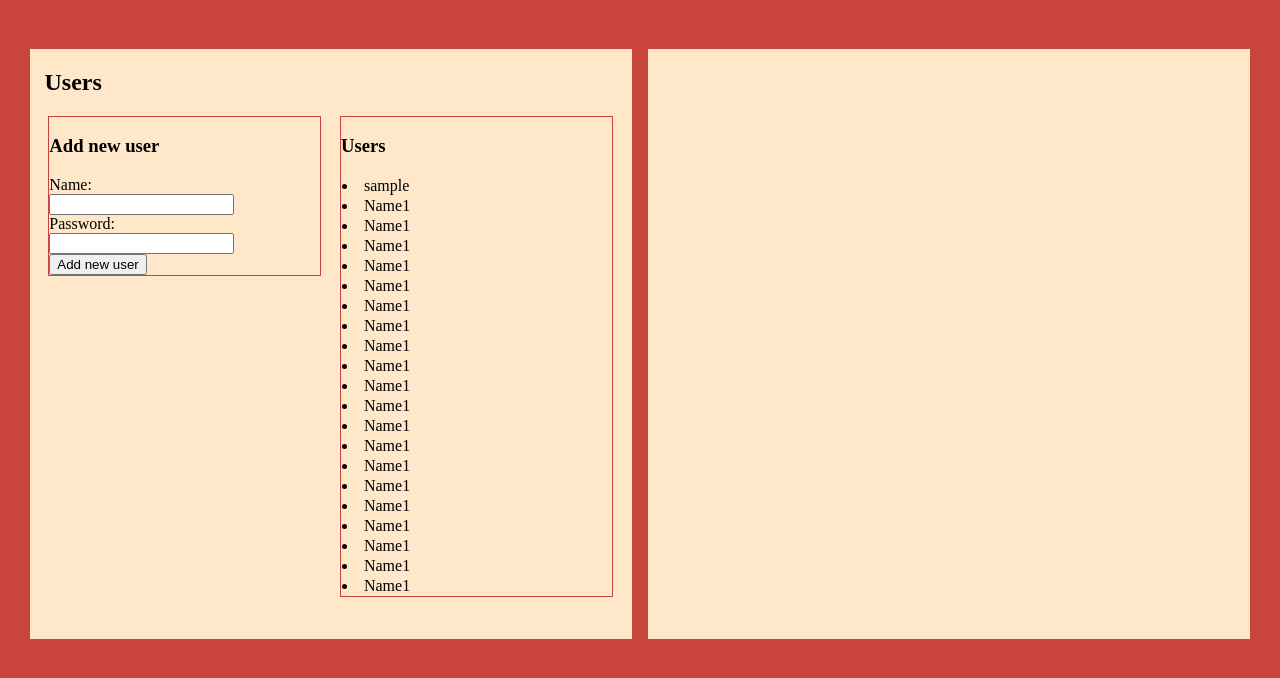
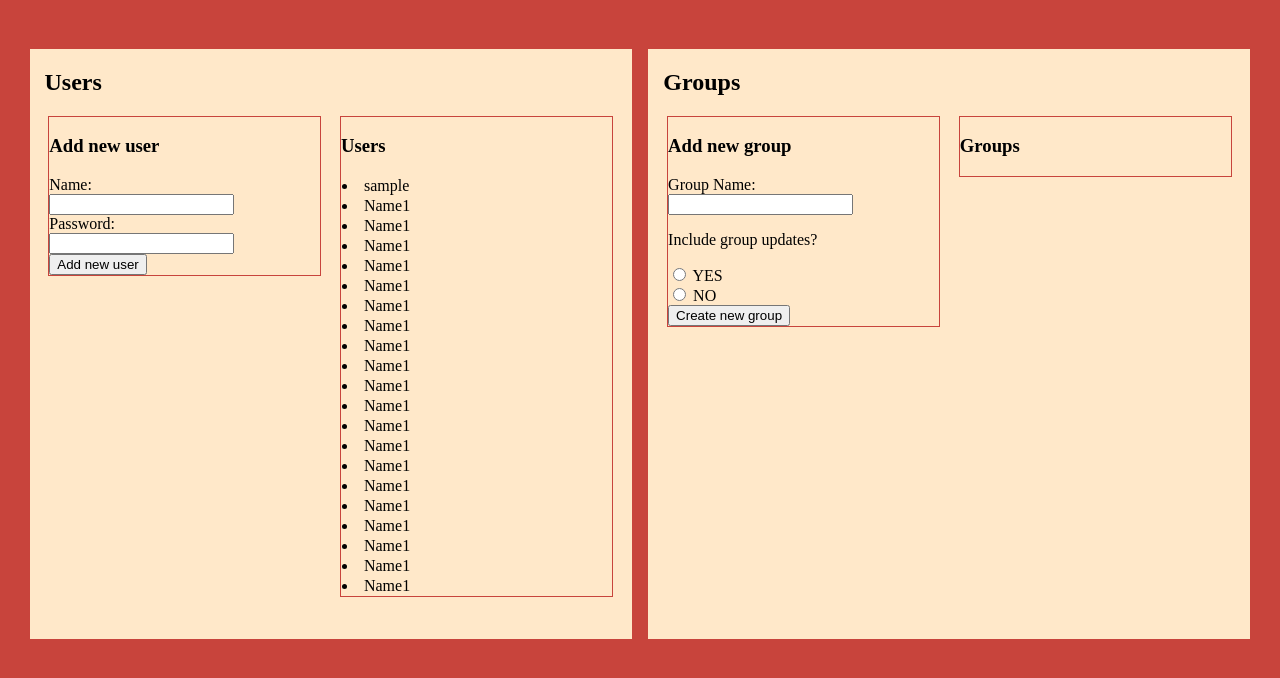
Before and after one commit to ZuzanaOsobova/BP-old, a PHP site: page /settings.php in a window 1280 px wide. Shown: the part 96-774 px from the top of the page. Run offline with PHP 8.4, Linux system fonts and the light colour scheme; the visitor is signed in with stand-in values (Sample User, id 1); data that the repository does not hold is empty.

Commit message:
Group create, včetně přidání relationshipu admin - group, a výčet groups

```diff
--- a/settings.php
+++ b/settings.php
@@ -3,28 +3,79 @@ include "header.inc.php";
 include "user_required.inc.php";
 include "database_connection.inc.php";
 
+$user_id = @$_SESSION['user_id'];
 
 //Making new user
 if (!empty($_POST)){
-    $name = htmlspecialchars(trim($_POST['name']));
+
+
+    if (isset($_POST['user_name'])){
+
+        $user_name = htmlspecialchars(trim($_POST['user_name']));
         $password = htmlspecialchars($_POST['password']);
 
         //checking user name
         $stmt = $db->prepare("SELECT * FROM users WHERE user_name = ? ");
-    $stmt->execute([$name]);
+        $stmt->execute([$user_name]);
 
         if ($stmt ->rowCount() >0){
             $errors ['username']="User with such name already exists.";
 
         }
 
+
         $passwordHash = password_hash($password, PASSWORD_DEFAULT);
 
         if (empty($errors)){
             //inserting new user into database
             $stmt = $db->prepare("INSERT INTO users(user_name, user_password) VALUES (?, ?)");
-        $stmt->execute([$name, $passwordHash]);
+            $stmt->execute([$user_name, $passwordHash]);
+            header('Location:settings.php');
         }
+    }
+
+    if (isset($_POST['group_name'])){
+        $group_name = htmlspecialchars(trim($_POST['group_name']));
+        $group_upgrades = $_POST['group_upgrade'];
+
+        //checking group name
+        $stmt = $db->prepare("SELECT * FROM groups WHERE group_name = ? ");
+        $stmt->execute([$group_name]);
+
+        if ($stmt ->rowCount() >0){
+            $errors ['group_name']="Group with such name already exists.";
+
+        }
+
+        if (empty($errors)){
+            //tvorba nové skupin, edit skupiny nesmí mít renown a readies
+            $group_renown = 0;
+            $group_readies = 0;
+
+            //inserting new group into database
+            $stmt = $db->prepare("INSERT INTO groups(group_name, group_updates) VALUES (?, ?)");
+            $stmt->execute([$group_name, $group_upgrades]);
+
+            //Getting groups new id
+            //$group_id = $db->lastInsertId();
+            $stmt = $db->prepare("SELECT group_id FROM groups WHERE group_name = ?");
+            $stmt->execute([$group_name]);
+            $row = $stmt->fetch(PDO::FETCH_ASSOC);
+
+            if($row){
+                $group_id = $row['group_id'];
+
+                //creating admin group connection
+                $stmt = $db->prepare("INSERT INTO rel_user_group (group_id, user_id) VALUES (?, ?)");
+                $stmt->execute([$group_id, $user_id]);
+
+                header('Location:settings.php');
+            } else {
+                $errors['group_id'] = "En error occurred while creating the Group.";
+            }
+        }
+    }
+
 
 }
 
@@ -44,6 +95,7 @@ if (!empty($_POST)){
 <body>
 <main>
 
+    <!-- Users and user part -->
     <div class="window">
         <h2>Users</h2>
 
@@ -52,11 +104,11 @@ if (!empty($_POST)){
             <div class="column2">
                 <h3>Add new user</h3>
                 <form method="post">
-                    <label for="name">Name:</label><br>
+                    <label for="user_name">Name:</label><br>
                     <?php if (!empty($errors['username'])): ?>
                         <div style="color: red" class="invalid-feedback"><?php echo $errors['username']; ?></div>
                     <?php endif; ?>
-                    <input type="text" id="name" name="name" value="" required><br>
+                    <input type="text" id="user_name" name="user_name" value="" required><br>
 
                     <label for="password">Password:</label><br>
                     <input type="text" id="password" name="password" value="" required><br>
@@ -106,11 +158,50 @@ if (!empty($_POST)){
 
     </div>
 
+    <!-- Groups and Group part -->
     <div class="window">
-        <div class="window_text">
+        <h2>Groups</h2>
+        <div class="columns">
+
+            <div class="column2">
+                <h3>Add new group</h3>
+
+                <form method="post">
+                    <label for="group_name">Group Name:</label><br>
+                    <?php if (!empty($errors['group_name'])): ?>
+                        <div style="color: red" class="invalid-feedback"><?php echo $errors['group_name']; ?></div>
+                    <?php endif; ?>
+                    <input type="text" id="group_name" name="group_name" value="" required><br>
+
+                    <p>Include group updates?</p>
+                        <input type="radio" id="group_upgrades_yes" name="group_upgrade" value="1">
+                        <label for="group_upgrade">YES</label><br>
+
+                        <input type="radio" id="group_upgrades_no" name="group_upgrade" value="0">
+                        <label for="group_upgrade">NO</label><br>
+
+                    <input type="submit" id="submit" value="Create new group">
+
+                </form>
 
             </div>
 
+            <div class="column2">
+                <h3>Groups</h3>
+                <?php
+                $query = $db ->prepare("SELECT group_name FROM groups");
+                $query->execute();
+                $groups = $query ->fetchAll(PDO::FETCH_ASSOC);
+                if(!empty($groups)){
+                    foreach ($groups as $group){
+                        $group_name = $group['group_name'];
+                        echo"<li>$group_name<br>";
+                    }
+                }
+                ?>
+            </div>
+
+        </div>
     </div>
 
 </main>
```
Lines whose indentation alone changed are shown as unchanged.
